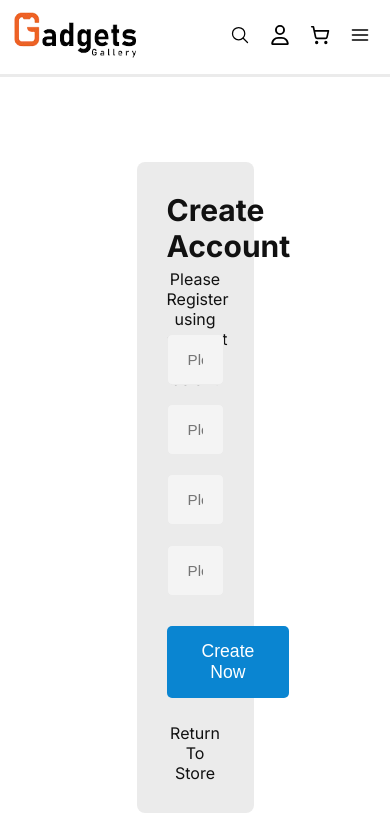
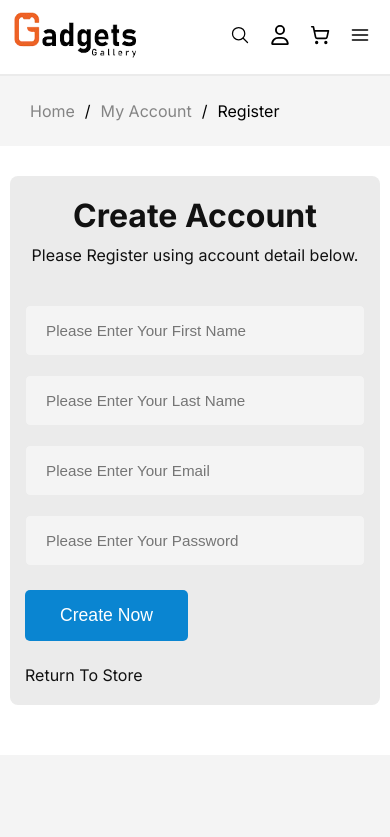
Before and after one commit to Adityo-dev/Gadget-gallery, a Next.js app: page /my-account/register in a window 390 px wide. Shown: the top 837 px of the page. Built offline with nearby package versions, Linux system fonts and the light colour scheme.

Commit message:
My Account Section [DONE]

```diff
--- a/src/app/my-account/login/login.module.css
+++ b/src/app/my-account/login/login.module.css
@@ -11,6 +11,9 @@
 
 .loginAllDataContainer {
   position: relative;
+  max-width: 1600px;
+  margin: 0 auto;
+  padding: 0 15px;
   margin-top: 50px;
 }
 
@@ -24,18 +27,16 @@
   border-radius: 8px;
 }
 
-.loginText {
-  font-size: 30px;
-  margin-bottom: 5px;
+.loginTitle {
+  font-size: 2rem;
   text-transform: capitalize;
   color: #111111;
 }
 
-.loginSubText {
+.loginSubTitle {
   font-size: 1rem;
   color: #111111;
-  width: 100%;
-  height: 25px;
+  margin-top: 0.6rem;
 }
 
 .inputFieldContainer {
@@ -65,19 +66,32 @@
   display: flex;
   align-items: center;
   justify-content: space-between;
-  margin-top: 30px;
+  margin-top: 1.5rem;
   text-transform: capitalize;
 }
 
 .createAccountText {
   display: flex;
   text-align: left;
-  margin-top: 25px;
+  margin-top: 1.5rem;
   text-transform: capitalize;
   text-decoration: none;
   color: #111111;
 }
 
 .createAccountText:hover {
-  color: #0a85d1;
+  color: #0068c8;
 }
+
+@media screen and (max-width: 500px) {
+  .loginAllDataContainer {
+    padding: 0 10px;
+    margin-top: 30px;
+  }
+
+  .loginDataContainer {
+    margin: 0 auto;
+    text-align: center;
+    padding: 20px 15px;
+  }
+}
--- a/src/app/my-account/register/page.js
+++ b/src/app/my-account/register/page.js
@@ -1,7 +1,12 @@
 import styles from "./register.module.css";
 import Link from "next/link";
+import DynamicBreadcrumb from "@/components/dynamicBreadcrumb";
 
-//Mui Text Field
+const breadcrumbItems = [
+  { label: "Home", href: "/" },
+  { label: "my account", href: "/my-account" },
+  { label: "register", href: "/register" },
+];
 
 export default function Register() {
   const handleFromBtn = (btnName) => {
@@ -13,6 +18,11 @@ export default function Register() {
   };
 
   return (
+    <>
+      <section>
+        <DynamicBreadcrumb breadcrumbItems={breadcrumbItems} />
+      </section>
+
       <section className={styles.regAllDataContainer}>
         <div className={styles.regDataContainer}>
           <h1 className={styles.regText}>Create Account</h1>
@@ -52,5 +62,6 @@ export default function Register() {
           </Link>
         </div>
       </section>
+    </>
   );
 }
--- a/src/app/my-account/register/register.module.css
+++ b/src/app/my-account/register/register.module.css
@@ -11,22 +11,24 @@
 
 .regAllDataContainer {
   position: relative;
-  width: 100%;
-  border-top: 1px solid #ebebeb;
+  max-width: 1600px;
+  margin: 0 auto;
+  padding: 0 15px;
+  margin-top: 50px;
 }
 
 .regDataContainer {
   background-color: #ebebeb;
-  width: 30%;
-  margin: 85px auto;
+  width: 100%;
+  max-width: 600px;
+  margin: 0 auto;
   text-align: center;
   padding: 30px;
   border-radius: 8px;
 }
 
 .regText {
-  font-size: 30px;
-  margin-bottom: 5px;
+  font-size: 2rem;
   text-transform: capitalize;
   color: #111111;
 }
@@ -34,8 +36,7 @@
 .regSubText {
   font-size: 1rem;
   color: #111111;
-  width: 100%;
-  height: 25px;
+  margin-top: 0.6rem;
 }
 
 .inputFieldContainer {
@@ -62,18 +63,35 @@
 }
 
 .singInAndForgotPsContainer {
-  margin-top: 30px;
-  text-align: left;
+  display: flex;
+  align-items: center;
+  justify-content: space-between;
+  margin-top: 1.5rem;
+  text-transform: capitalize;
 }
 
 .createAccountText {
   display: flex;
-  margin-top: 25px;
+  text-align: left;
+  margin-top: 1.5rem;
   text-transform: capitalize;
   text-decoration: none;
   color: #111111;
 }
 
 .createAccountText:hover {
-  color: #0a85d1;
+  color: #0068c8;
 }
+
+@media screen and (max-width: 500px) {
+  .regAllDataContainer {
+    padding: 0 10px;
+    margin-top: 30px;
+  }
+
+  .regDataContainer {
+    margin: 0 auto;
+    text-align: center;
+    padding: 20px 15px;
+  }
+}
```
Also changed, not shown: src/app/my-account/login/page.js (+8 -6 lines). Lines whose indentation alone changed are shown as unchanged.
